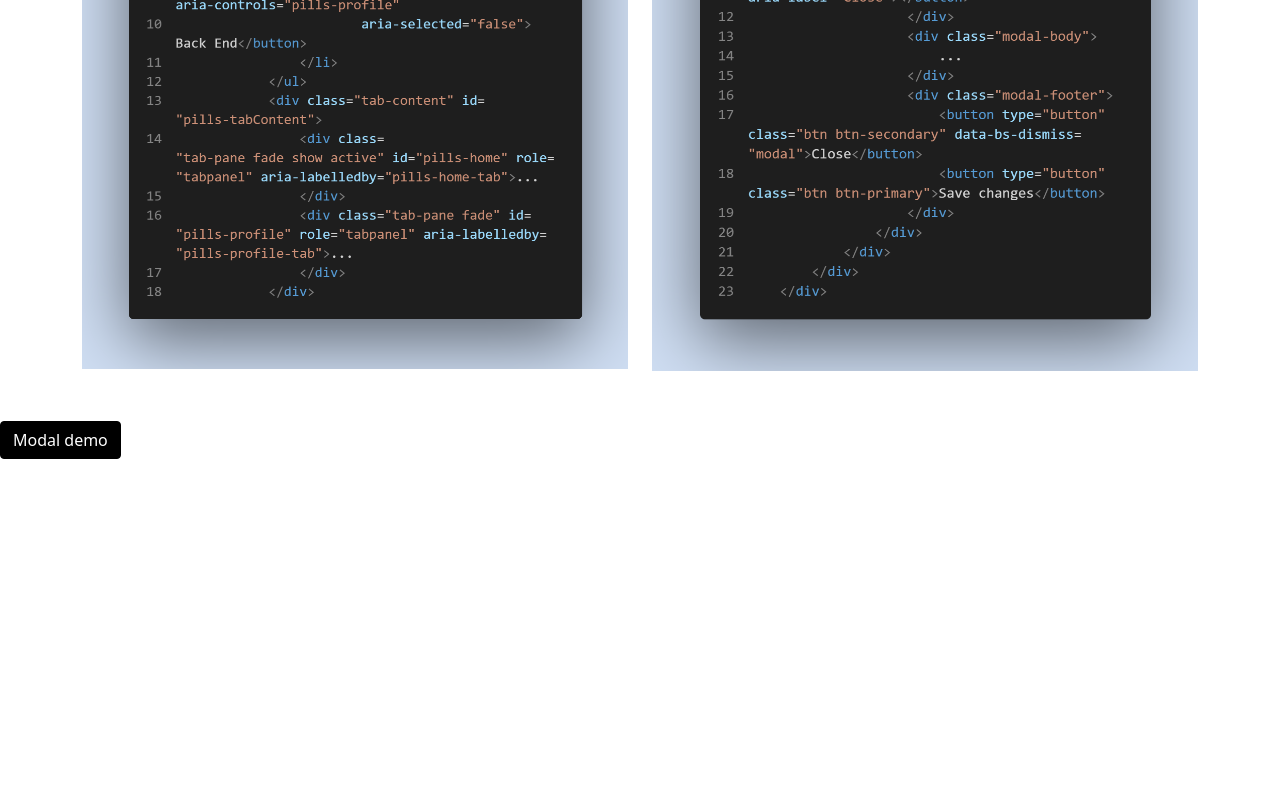
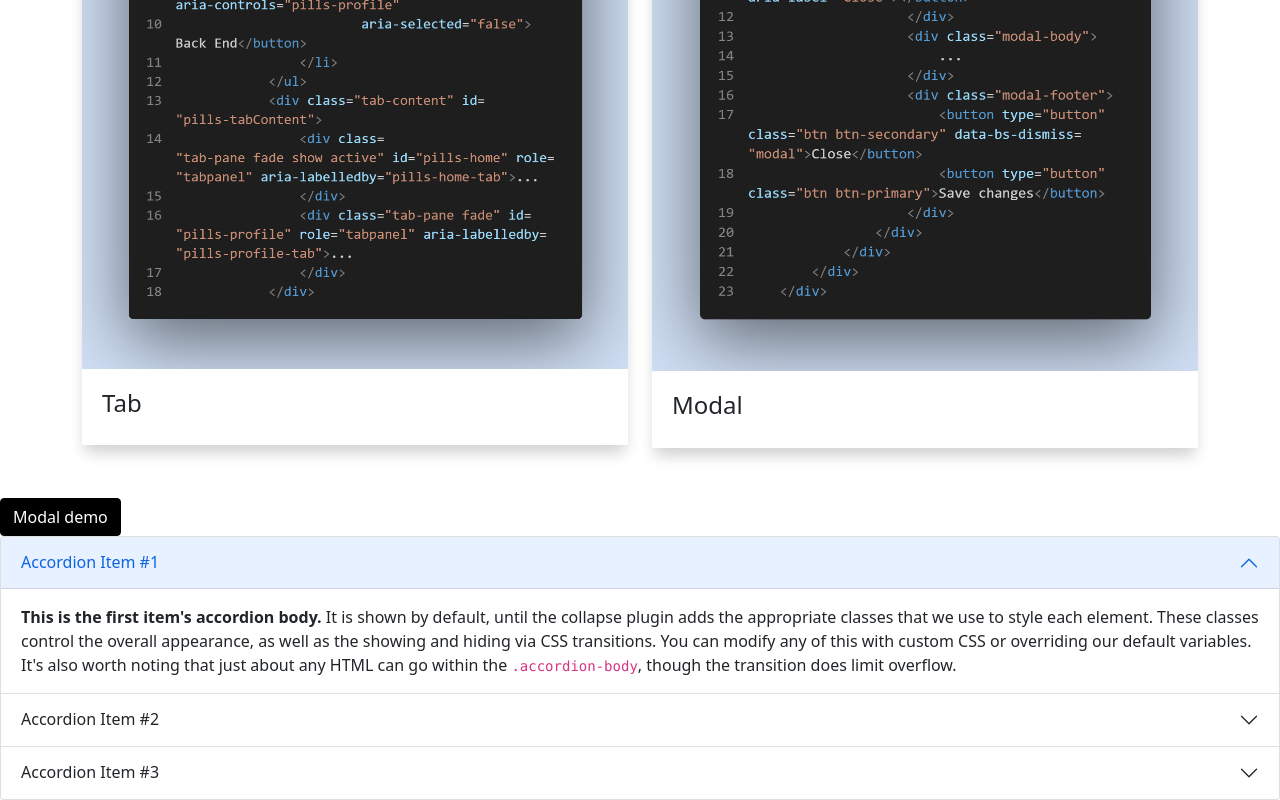
Before and after one commit to Varmanisha/snap, a plain HTML site: page index.html in a window 1280 px wide. Shown: the part 577-1377 px from the top of the page. Before the commit the page ends 1036 px from the top, so only its background shows below. Drawn offline with Linux system fonts and the light colour scheme.

Commit message:
snap-accordion

```diff
--- a/css/style.css
+++ b/css/style.css
@@ -1,3 +1,11 @@
+.snap-box{
+    background-color: #ffffff;
+    box-shadow: 0px 10px 15px -3px rgba(0,0,0,0.1),0px 10px 15px -3px rgba(0,0,0,0.1);
+}
+.snap-box .snap-content{
+    padding: 20px;
+}
+
 .tab-wrapper{
     padding: 50px 0;
 }
--- a/index.html
+++ b/index.html
@@ -32,11 +32,17 @@
                         <div class="col-lg-6">
                             <div class="snap-box">
                                 <img src="images/tab.png" alt="tab">
+                                <div class="snap-content">
+                                    <h4>Tab</h4>
+                                </div>
                             </div>
                         </div>
                         <div class="col-lg-6">
                             <div class="snap-box">
                                 <img src="images/modal.png" alt="modal">
+                                <div class="snap-content">
+                                    <h4>Modal</h4>
+                                </div>
                             </div>
                         </div>
                     </div>
@@ -73,6 +79,65 @@
         </div>
     </div>
 
+    <!-- accordion -->
+    <div class="accordion" id="accordionExample">
+        <div class="accordion-item">
+            <h2 class="accordion-header" id="headingOne">
+                <button class="accordion-button" type="button" data-bs-toggle="collapse" data-bs-target="#collapseOne"
+                    aria-expanded="true" aria-controls="collapseOne">
+                    Accordion Item #1
+                </button>
+            </h2>
+            <div id="collapseOne" class="accordion-collapse collapse show" aria-labelledby="headingOne"
+                data-bs-parent="#accordionExample">
+                <div class="accordion-body">
+                    <strong>This is the first item's accordion body.</strong> It is shown by default, until the collapse
+                    plugin adds the appropriate classes that we use to style each element. These classes control the
+                    overall appearance, as well as the showing and hiding via CSS transitions. You can modify any of
+                    this with custom CSS or overriding our default variables. It's also worth noting that just about any
+                    HTML can go within the <code>.accordion-body</code>, though the transition does limit overflow.
+                </div>
+            </div>
+        </div>
+        <div class="accordion-item">
+            <h2 class="accordion-header" id="headingTwo">
+                <button class="accordion-button collapsed" type="button" data-bs-toggle="collapse"
+                    data-bs-target="#collapseTwo" aria-expanded="false" aria-controls="collapseTwo">
+                    Accordion Item #2
+                </button>
+            </h2>
+            <div id="collapseTwo" class="accordion-collapse collapse" aria-labelledby="headingTwo"
+                data-bs-parent="#accordionExample">
+                <div class="accordion-body">
+                    <strong>This is the second item's accordion body.</strong> It is hidden by default, until the
+                    collapse plugin adds the appropriate classes that we use to style each element. These classes
+                    control the overall appearance, as well as the showing and hiding via CSS transitions. You can
+                    modify any of this with custom CSS or overriding our default variables. It's also worth noting that
+                    just about any HTML can go within the <code>.accordion-body</code>, though the transition does limit
+                    overflow.
+                </div>
+            </div>
+        </div>
+        <div class="accordion-item">
+            <h2 class="accordion-header" id="headingThree">
+                <button class="accordion-button collapsed" type="button" data-bs-toggle="collapse"
+                    data-bs-target="#collapseThree" aria-expanded="false" aria-controls="collapseThree">
+                    Accordion Item #3
+                </button>
+            </h2>
+            <div id="collapseThree" class="accordion-collapse collapse" aria-labelledby="headingThree"
+                data-bs-parent="#accordionExample">
+                <div class="accordion-body">
+                    <strong>This is the third item's accordion body.</strong> It is hidden by default, until the
+                    collapse plugin adds the appropriate classes that we use to style each element. These classes
+                    control the overall appearance, as well as the showing and hiding via CSS transitions. You can
+                    modify any of this with custom CSS or overriding our default variables. It's also worth noting that
+                    just about any HTML can go within the <code>.accordion-body</code>, though the transition does limit
+                    overflow.
+                </div>
+            </div>
+        </div>
+    </div>
     <script src="js/bootstrap.js"></script>
     <script src="js/custom.js"></script>
 </body>
```
